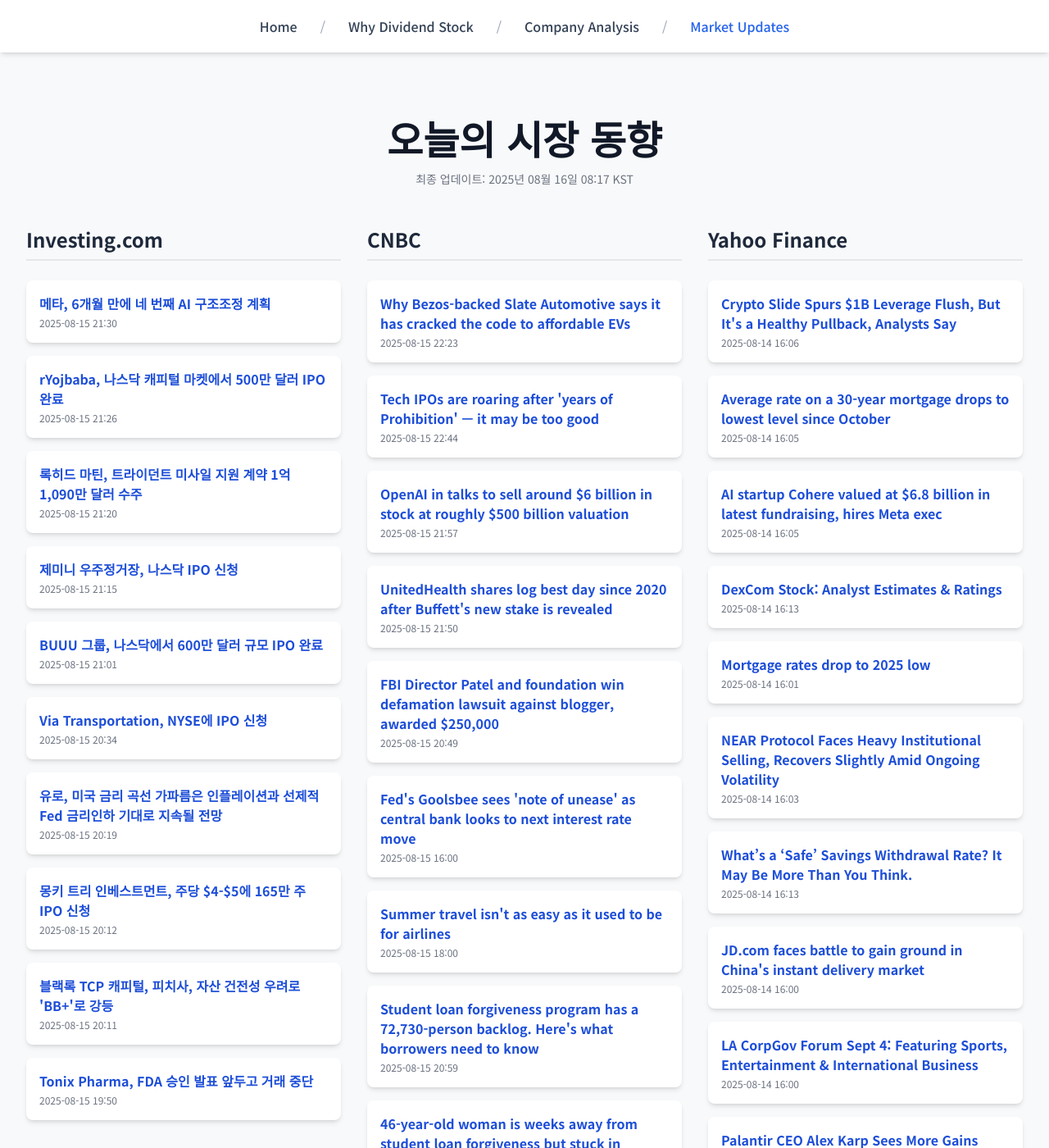
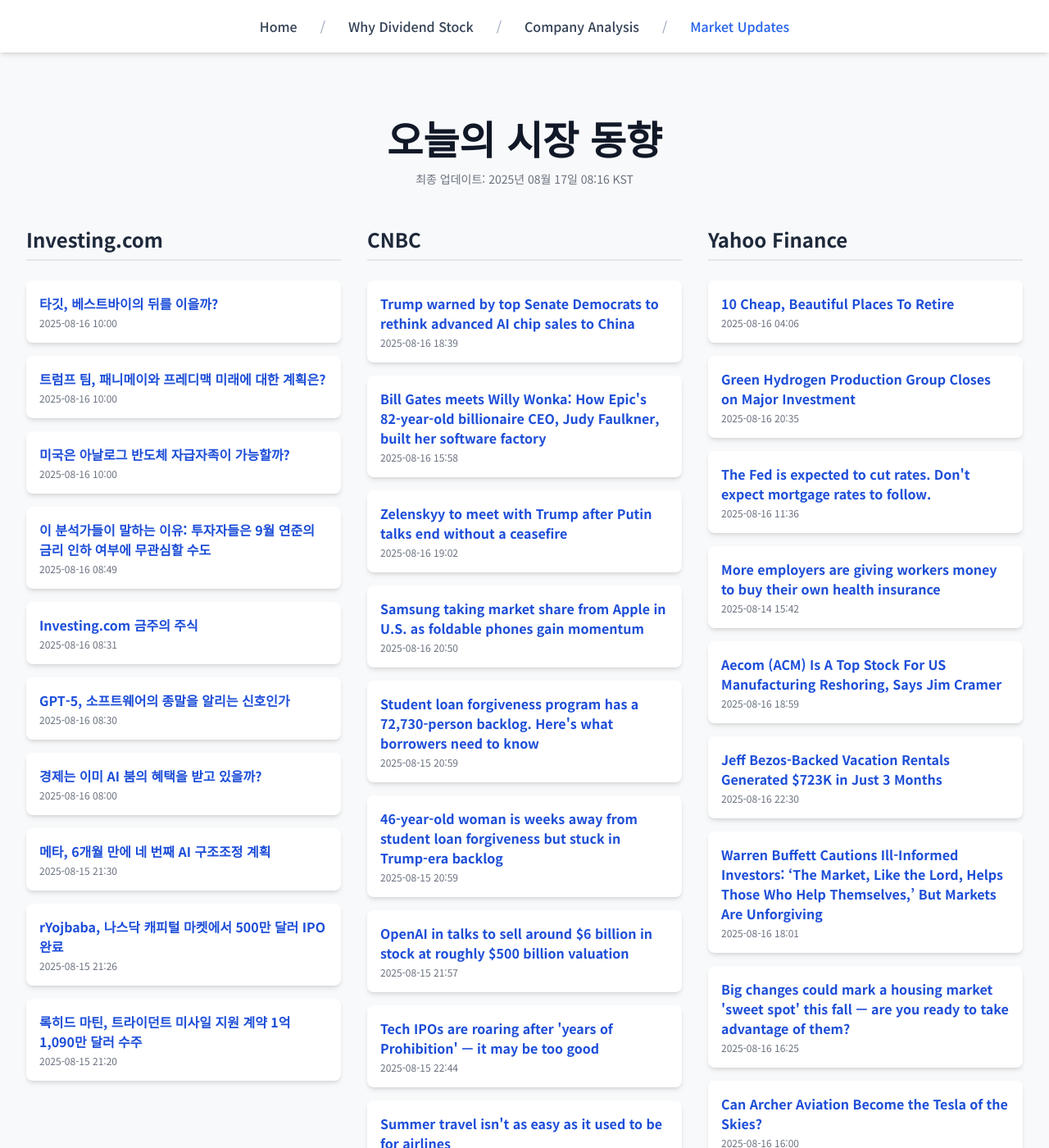
Before and after one commit to Kay-Hwang/my-company-analysis, a Jekyll site: the page built from market-updates.html, in a window 1280 px wide and 1400 px high. Shown: the whole window at 82% size. Built offline with Jekyll 4.4.1, drawn with Linux system fonts in a browser that asks for light colours; nearby versions of some CDN libraries; a script that is not in the unit is left out; some of the changed text lies outside the part shown.

Commit message:
Update daily data

```diff
--- a/_data/latest_data.json
+++ b/_data/latest_data.json
@@ -1,7 +1,49 @@
 {
-  "lastUpdated": "2025년 08월 16일 08:17 KST",
+  "lastUpdated": "2025년 08월 17일 08:16 KST",
   "news": {
     "investing": [
+      {
+        "title": "타깃, 베스트바이의 뒤를 이을까?",
+        "link": "https://kr.investing.com/news/stock-market-news/article-1598351",
+        "pubDate": "2025-08-16 10:00:18",
+        "summary": "타깃, 베스트바이의 뒤를 이을까?"
+      },
+      {
+        "title": "트럼프 팀, 패니메이와 프레디맥 미래에 대한 계획은?",
+        "link": "https://kr.investing.com/news/stock-market-news/article-1598349",
+        "pubDate": "2025-08-16 10:00:13",
+        "summary": "트럼프 팀, 패니메이와 프레디맥 미래에 대한 계획은?"
+      },
+      {
+        "title": "미국은 아날로그 반도체 자급자족이 가능할까?",
+        "link": "https://kr.investing.com/news/stock-market-news/article-1598350",
+        "pubDate": "2025-08-16 10:00:07",
+        "summary": "미국은 아날로그 반도체 자급자족이 가능할까?"
+      },
+      {
+        "title": "이 분석가들이 말하는 이유: 투자자들은 9월 연준의 금리 인하 여부에 무관심할 수도",
+        "link": "https://kr.investing.com/news/stock-market-news/article-1598345",
+        "pubDate": "2025-08-16 08:49:19",
+        "summary": "이 분석가들이 말하는 이유: 투자자들은 9월 연준의 금리 인하 여부에 무관심할 수도"
+      },
+      {
+        "title": "Investing.com 금주의 주식",
+        "link": "https://kr.investing.com/news/stock-market-news/article-1598342",
+        "pubDate": "2025-08-16 08:31:25",
+        "summary": "Investing.com 금주의 주식"
+      },
+      {
+        "title": "GPT-5, 소프트웨어의 종말을 알리는 신호인가",
+        "link": "https://kr.investing.com/news/stock-market-news/article-1598340",
+        "pubDate": "2025-08-16 08:30:04",
+        "summary": "GPT-5, 소프트웨어의 종말을 알리는 신호인가"
+      },
+      {
+        "title": "경제는 이미 AI 붐의 혜택을 받고 있을까?",
+        "link": "https://kr.investing.com/news/stock-market-news/article-1598322",
+        "pubDate": "2025-08-16 08:00:04",
+        "summary": "경제는 이미 AI 붐의 혜택을 받고 있을까?"
+      },
       {
         "title": "메타, 6개월 만에 네 번째 AI 구조조정 계획",
         "link": "https://kr.investing.com/news/stock-market-news/article-93CH-1598205",
@@ -19,92 +61,32 @@
         "link": "https://kr.investing.com/news/stock-market-news/article-93CH-1598192",
         "pubDate": "2025-08-15 21:20:23",
         "summary": "록히드 마틴, 트라이던트 미사일 지원 계약 1억 1,090만 달러 수주"
-      },
-      {
-        "title": "제미니 우주정거장, 나스닥 IPO 신청",
-        "link": "https://kr.investing.com/news/stock-market-news/article-432SI-1598184",
-        "pubDate": "2025-08-15 21:15:05",
-        "summary": "제미니 우주정거장, 나스닥 IPO 신청"
-      },
-      {
-        "title": "BUUU 그룹, 나스닥에서 600만 달러 규모 IPO 완료",
-        "link": "https://kr.investing.com/news/stock-market-news/article-432SI-1598165",
-        "pubDate": "2025-08-15 21:01:20",
-        "summary": "BUUU 그룹, 나스닥에서 600만 달러 규모 IPO 완료"
-      },
-      {
-        "title": "Via Transportation, NYSE에 IPO 신청",
-        "link": "https://kr.investing.com/news/stock-market-news/article-93CH-1598124",
-        "pubDate": "2025-08-15 20:34:12",
-        "summary": "Via Transportation, NYSE에 IPO 신청"
-      },
-      {
-        "title": "유로, 미국 금리 곡선 가파름은 인플레이션과 선제적 Fed 금리인하 기대로 지속될 전망",
-        "link": "https://kr.investing.com/news/stock-market-news/article-1598104",
-        "pubDate": "2025-08-15 20:19:50",
-        "summary": "유로, 미국 금리 곡선 가파름은 인플레이션과 선제적 Fed 금리인하 기대로 지속될 전망"
-      },
-      {
-        "title": "몽키 트리 인베스트먼트, 주당 $4-$5에 165만 주 IPO 신청",
-        "link": "https://kr.investing.com/news/stock-market-news/article-432SI-1598090",
-        "pubDate": "2025-08-15 20:12:05",
-        "summary": "몽키 트리 인베스트먼트, 주당 $4-$5에 165만 주 IPO 신청"
-      },
-      {
-        "title": "블랙록 TCP 캐피털, 피치사, 자산 건전성 우려로 'BB+'로 강등",
-        "link": "https://kr.investing.com/news/stock-market-news/article-93CH-1598085",
-        "pubDate": "2025-08-15 20:11:16",
-        "summary": "블랙록 TCP 캐피털, 피치사, 자산 건전성 우려로 'BB+'로 강등"
-      },
-      {
-        "title": "Tonix Pharma, FDA 승인 발표 앞두고 거래 중단",
-        "link": "https://kr.investing.com/news/stock-market-news/article-93CH-1598070",
-        "pubDate": "2025-08-15 19:50:58",
-        "summary": "Tonix Pharma, FDA 승인 발표 앞두고 거래 중단"
       }
     ],
     "cnbc": [
       {
-        "title": "Why Bezos-backed Slate Automotive says it has cracked the code to affordable EVs",
-        "link": "https://www.cnbc.com/2025/08/15/why-slate-automotive-says-it-has-cracked-the-code-to-affordable-evs.html",
-        "pubDate": "Fri, 15 Aug 2025 22:23:27 GMT",
-        "summary": "Slate Automotive, backed by Jeff Bezos, targets EV buyers with a customizable, barebones truck under $30K, despite lost tax incentives."
+        "title": "Trump warned by top Senate Democrats to rethink advanced AI chip sales to China",
+        "link": "https://www.cnbc.com/2025/08/16/senate-democrats-letter-trump-advanced-ai-chip-sales-china.html",
+        "pubDate": "Sat, 16 Aug 2025 18:39:59 GMT",
+        "summary": "On Aug. 15, top Senate Democrats warned Trump about AI chip deal with China in an open letter"
       },
       {
-        "title": "Tech IPOs are roaring after 'years of Prohibition' — it may be too good",
-        "link": "https://www.cnbc.com/2025/08/15/tech-ipos-bullish-figma-circle-roaring-after-years-of-prohibition-.html",
-        "pubDate": "Fri, 15 Aug 2025 22:44:18 GMT",
-        "summary": "Bullish's IPO this week is another sign that the market is swinging wide open after a prolonged dry spell."
+        "title": "Bill Gates meets Willy Wonka: How Epic's 82-year-old billionaire CEO, Judy Faulkner, built her software factory",
+        "link": "https://www.cnbc.com/2025/08/16/how-epics-82-year-old-ceo-judy-faulkner-built-her-software-factory.html",
+        "pubDate": "Sat, 16 Aug 2025 15:58:36 GMT",
+        "summary": "Judy Faulkner has run Epic Systems for 46 years and has a detailed plan for what happens when she's no longer the boss."
       },
       {
-        "title": "OpenAI in talks to sell around $6 billion in stock at roughly $500 billion valuation",
-        "link": "https://www.cnbc.com/2025/08/15/openai-6-billion-stock-500-billion-valuation.html",
-        "pubDate": "Fri, 15 Aug 2025 21:57:35 GMT",
-        "summary": "The talks are still in early stages and the details could change."
+        "title": "Zelenskyy to meet with Trump after Putin talks end without a ceasefire",
+        "link": "https://www.cnbc.com/2025/08/16/trump-putin-russia-ukraine-zelensky-.html",
+        "pubDate": "Sat, 16 Aug 2025 19:02:47 GMT",
+        "summary": "Zelenskyy said he and Trump would meet Monday to \"discuss all of the details regarding ending the killing and the war.\""
       },
       {
-        "title": "UnitedHealth shares log best day since 2020 after Buffett's new stake is revealed",
-        "link": "https://www.cnbc.com/2025/08/15/unitedhealth-shares-soar-after-warren-buffetts-new-stake-provides-a-vote-of-confidence.html",
-        "pubDate": "Fri, 15 Aug 2025 21:50:52 GMT",
-        "summary": "The advance came after Buffett's conglomerate Berkshire Hathaway revealed a stake of 5 million shares, worth about $1.6 billion."
-      },
-      {
-        "title": "FBI Director Patel and foundation win defamation lawsuit against blogger, awarded $250,000",
-        "link": "https://www.cnbc.com/2025/08/15/fbi-kash-patel-lawsuit-stewartson.html",
-        "pubDate": "Fri, 15 Aug 2025 20:49:04 GMT",
-        "summary": "Blogger Jim Stewartson accused Kash Patel of being a \"Kremlin asset,\" of trying to overthrow the U.S. government, and of planning the Jan. 6, 2021, attack."
-      },
-      {
-        "title": "Fed's Goolsbee sees 'note of unease' as central bank looks to next interest rate move",
-        "link": "https://www.cnbc.com/2025/08/15/goolsbee-sees-note-of-unease-as-fed-looks-to-next-interest-rate-move.html",
-        "pubDate": "Fri, 15 Aug 2025 16:00:19 GMT",
-        "summary": "Goolsbee said a mixed bag of inflation data coupled with uncertainty over tariffs have given him pause about lowering rates."
-      },
-      {
-        "title": "Summer travel isn't as easy as it used to be for airlines",
-        "link": "https://www.cnbc.com/2025/08/15/airlines-summer-travel-changes-american-delta-united-southwest-jetblue.html",
-        "pubDate": "Fri, 15 Aug 2025 18:00:59 GMT",
-        "summary": "Airlines are seeing an earlier drop-off in summer travel as children return to school earlier."
+        "title": "Samsung taking market share from Apple in U.S. as foldable phones gain momentum",
+        "link": "https://www.cnbc.com/2025/08/16/samsungs-us-market-share-apple-rivalry-foldable-phones.html",
+        "pubDate": "Sat, 16 Aug 2025 20:50:56 GMT",
+        "summary": "Samsung introduced two folding phones in July that are garnering praise on social media and putting pressure on Apple to deliver new types of iPhones"
       },
       {
         "title": "Student loan forgiveness program has a 72,730-person backlog. Here's what borrowers need to know",
@@ -119,72 +101,90 @@
         "summary": "Tens of thousands of student loan borrowers who are likely eligible for Public Service Loan Forgiveness are stuck in limbo. CNBC spoke to three of them."
       },
       {
-        "title": "Trump meets Putin in Alaska for summit on Ukraine war",
-        "link": "https://www.cnbc.com/2025/08/15/nothing-is-off-the-table-as-trump-and-putin-set-to-meet.html",
-        "pubDate": "Fri, 15 Aug 2025 20:23:02 GMT",
-        "summary": "\"Trump wants to exhaust all options to have a peaceful end to war,\" the White House said in advance of his meeting with Vladimir Putin."
+        "title": "OpenAI in talks to sell around $6 billion in stock at roughly $500 billion valuation",
+        "link": "https://www.cnbc.com/2025/08/15/openai-6-billion-stock-500-billion-valuation.html",
+        "pubDate": "Fri, 15 Aug 2025 21:57:35 GMT",
+        "summary": "The talks are still in early stages and the details could change."
+      },
+      {
+        "title": "Tech IPOs are roaring after 'years of Prohibition' — it may be too good",
+        "link": "https://www.cnbc.com/2025/08/15/tech-ipos-bullish-figma-circle-roaring-after-years-of-prohibition-.html",
+        "pubDate": "Fri, 15 Aug 2025 22:44:18 GMT",
+        "summary": "Bullish's IPO this week is another sign that the market is swinging wide open after a prolonged dry spell."
+      },
+      {
+        "title": "Summer travel isn't as easy as it used to be for airlines",
+        "link": "https://www.cnbc.com/2025/08/15/airlines-summer-travel-changes-american-delta-united-southwest-jetblue.html",
+        "pubDate": "Fri, 15 Aug 2025 18:00:59 GMT",
+        "summary": "Airlines are seeing an earlier drop-off in summer travel as children return to school earlier."
+      },
+      {
+        "title": "China's booming bubble tea industry faces a test: Is it here to stay or just a fad?",
+        "link": "https://www.cnbc.com/2025/08/15/chinas-bubble-tea-industry-is-it-here-to-stay-or-just-a-fad.html",
+        "pubDate": "Fri, 15 Aug 2025 23:00:01 GMT",
+        "summary": "Market saturation at home, rising costs and intense price wars are testing the resilience of the country's bubble tea brands."
       }
     ],
     "yahoo": [
       {
-        "title": "Crypto Slide Spurs $1B Leverage Flush, But It's a Healthy Pullback, Analysts Say",
-        "link": "https://finance.yahoo.com/news/crypto-slide-spurs-1b-leverage-160644323.html",
-        "pubDate": "2025-08-14T16:06:44Z",
-        "summary": "Crypto Slide Spurs $1B Leverage Flush, But It's a Healthy Pullback, Analysts Say"
+        "title": "10 Cheap, Beautiful Places To Retire",
+        "link": "https://finance.yahoo.com/news/15-cheap-beautiful-places-retire-143120191.html",
+        "pubDate": "2025-08-16T04:06:33Z",
+        "summary": "10 Cheap, Beautiful Places To Retire"
       },
       {
-        "title": "Average rate on a 30-year mortgage drops to lowest level since October",
-        "link": "https://finance.yahoo.com/news/average-rate-30-mortgage-drops-160510266.html",
-        "pubDate": "2025-08-14T16:05:10Z",
-        "summary": "Average rate on a 30-year mortgage drops to lowest level since October"
+        "title": "Green Hydrogen Production Group Closes on Major Investment",
+        "link": "https://finance.yahoo.com/news/green-hydrogen-production-group-closes-203536150.html",
+        "pubDate": "2025-08-16T20:35:36Z",
+        "summary": "Green Hydrogen Production Group Closes on Major Investment"
       },
       {
-        "title": "AI startup Cohere valued at $6.8 billion in latest fundraising, hires Meta exec",
-        "link": "https://finance.yahoo.com/news/ai-startup-cohere-valued-6-160547472.html",
-        "pubDate": "2025-08-14T16:05:47Z",
-        "summary": "AI startup Cohere valued at $6.8 billion in latest fundraising, hires Meta exec"
+        "title": "The Fed is expected to cut rates. Don't expect mortgage rates to follow.",
+        "link": "https://finance.yahoo.com/news/the-fed-is-expected-to-cut-rates-dont-expect-mortgage-rates-to-follow-113631022.html",
+        "pubDate": "2025-08-16T11:36:31Z",
+        "summary": "The Fed is expected to cut rates. Don't expect mortgage rates to follow."
       },
       {
-        "title": "DexCom Stock: Analyst Estimates & Ratings",
-        "link": "https://finance.yahoo.com/news/dexcom-stock-analyst-estimates-ratings-161306866.html",
-        "pubDate": "2025-08-14T16:13:06Z",
-        "summary": "DexCom Stock: Analyst Estimates & Ratings"
+        "title": "More employers are giving workers money to buy their own health insurance",
+        "link": "https://finance.yahoo.com/news/more-employers-are-giving-workers-money-to-buy-their-own-health-insurance-154255167.html",
+        "pubDate": "2025-08-14T15:42:55Z",
+        "summary": "More employers are giving workers money to buy their own health insurance"
       },
       {
-        "title": "Mortgage rates drop to 2025 low",
-        "link": "https://finance.yahoo.com/news/mortgage-rates-drop-to-2025-low-160119603.html",
-        "pubDate": "2025-08-14T16:01:19Z",
-        "summary": "Mortgage rates drop to 2025 low"
+        "title": "Aecom (ACM) Is A Top Stock For US Manufacturing Reshoring, Says Jim Cramer",
+        "link": "https://finance.yahoo.com/news/aecom-acm-top-stock-us-185908959.html",
+        "pubDate": "2025-08-16T18:59:08Z",
+        "summary": "Aecom (ACM) Is A Top Stock For US Manufacturing Reshoring, Says Jim Cramer"
       },
       {
-        "title": "NEAR Protocol Faces Heavy Institutional Selling, Recovers Slightly Amid Ongoing Volatility",
-        "link": "https://finance.yahoo.com/news/near-protocol-faces-heavy-institutional-160330277.html",
-        "pubDate": "2025-08-14T16:03:30Z",
-        "summary": "NEAR Protocol Faces Heavy Institutional Selling, Recovers Slightly Amid Ongoing Volatility"
+        "title": "Jeff Bezos-Backed Vacation Rentals Generated $723K in Just 3 Months",
+        "link": "https://finance.yahoo.com/news/jeff-bezos-backed-vacation-rentals-223025046.html",
+        "pubDate": "2025-08-16T22:30:25Z",
+        "summary": "Jeff Bezos-Backed Vacation Rentals Generated $723K in Just 3 Months"
       },
       {
-        "title": "What’s a ‘Safe’ Savings Withdrawal Rate? It May Be More Than You Think.",
-        "link": "https://www.barrons.com/articles/retirement-savings-withdrawal-rate-strategies-f7b6e7c0?siteid=yhoof2&yptr=yahoo",
-        "pubDate": "2025-08-14T16:13:00Z",
-        "summary": "What’s a ‘Safe’ Savings Withdrawal Rate? It May Be More Than You Think."
+        "title": "Warren Buffett Cautions Ill-Informed Investors: ‘The Market, Like the Lord, Helps Those Who Help Themselves,’ But Markets Are Unforgiving",
+        "link": "https://finance.yahoo.com/news/warren-buffett-cautions-ill-informed-180106842.html",
+        "pubDate": "2025-08-16T18:01:06Z",
+        "summary": "Warren Buffett Cautions Ill-Informed Investors: ‘The Market, Like the Lord, Helps Those Who Help Themselves,’ But Markets Are Unforgiving"
       },
       {
-        "title": "JD.com faces battle to gain ground in China's instant delivery market",
-        "link": "https://finance.yahoo.com/news/jd-com-faces-battle-gain-160034208.html",
-        "pubDate": "2025-08-14T16:00:34Z",
-        "summary": "JD.com faces battle to gain ground in China's instant delivery market"
+        "title": "Big changes could mark a housing market 'sweet spot' this fall — are you ready to take advantage of them?",
+        "link": "https://finance.yahoo.com/news/big-changes-could-mark-housing-162500793.html",
+        "pubDate": "2025-08-16T16:25:00Z",
+        "summary": "Big changes could mark a housing market 'sweet spot' this fall — are you ready to take advantage of them?"
       },
       {
-        "title": "LA CorpGov Forum Sept 4: Featuring Sports, Entertainment & International Business",
-        "link": "https://finance.yahoo.com/news/la-corpgov-forum-sept-4-145704958.html",
-        "pubDate": "2025-08-14T16:00:04Z",
-        "summary": "LA CorpGov Forum Sept 4: Featuring Sports, Entertainment & International Business"
+        "title": "Can Archer Aviation Become the Tesla of the Skies?",
+        "link": "https://finance.yahoo.com/news/archer-aviation-become-tesla-skies-160002570.html",
+        "pubDate": "2025-08-16T16:00:02Z",
+        "summary": "Can Archer Aviation Become the Tesla of the Skies?"
       },
       {
-        "title": "Palantir CEO Alex Karp Sees More Gains Ahead With America-Focused Growth Strategy, Calls U.S. The ‘Leader of the Free World’",
-        "link": "https://finance.yahoo.com/news/palantir-ceo-alex-karp-sees-161841720.html",
-        "pubDate": "2025-08-14T16:18:41Z",
-        "summary": "Palantir CEO Alex Karp Sees More Gains Ahead With America-Focused Growth Strategy, Calls U.S. The ‘Leader of the Free World’"
+        "title": "Chipotle, Cava, and Sweetgreen results reveal a challenging summer for America's favorite office lunch spots",
+        "link": "https://finance.yahoo.com/news/chipotle-cava-and-sweetgreen-results-reveal-a-challenging-summer-for-americas-favorite-office-lunch-spots-090017432.html",
+        "pubDate": "2025-08-14T09:00:17Z",
+        "summary": "Chipotle, Cava, and Sweetgreen results reveal a challenging summer for America's favorite office lunch spots"
       }
     ]
   }
```
